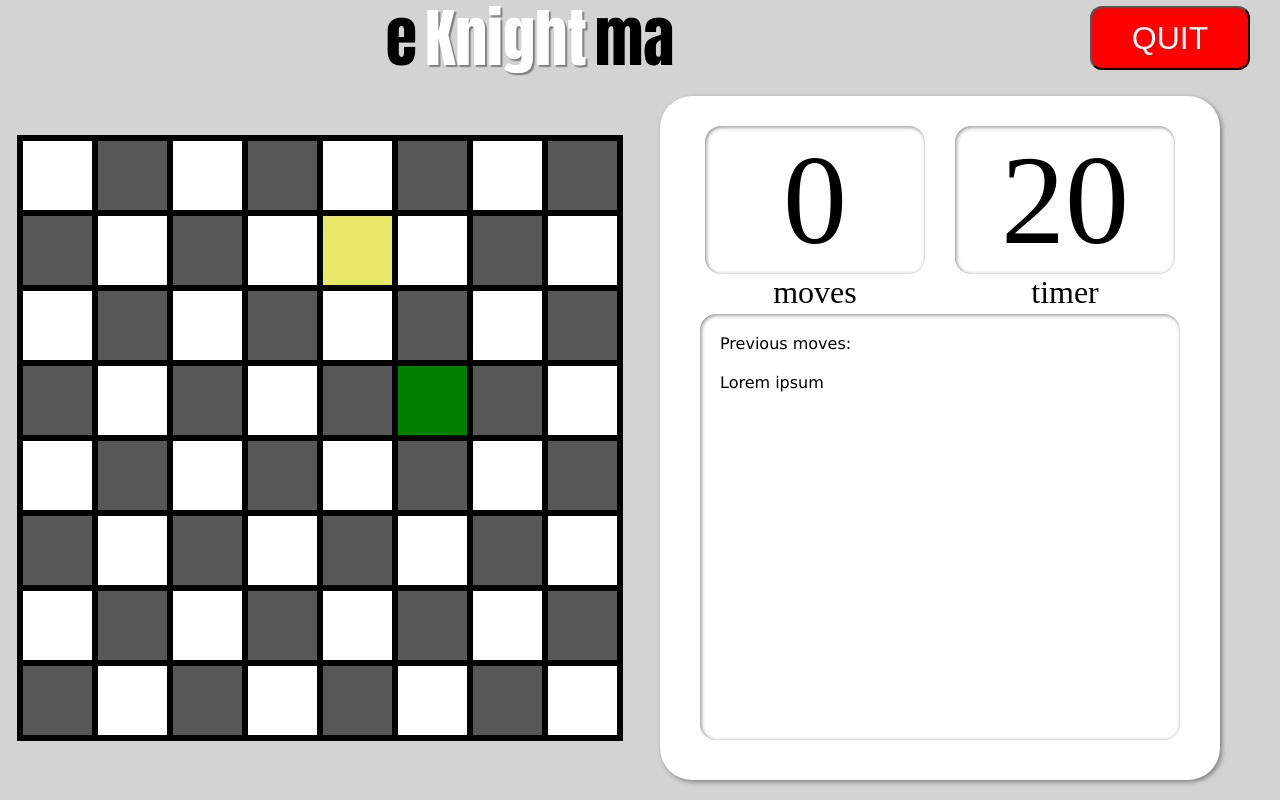
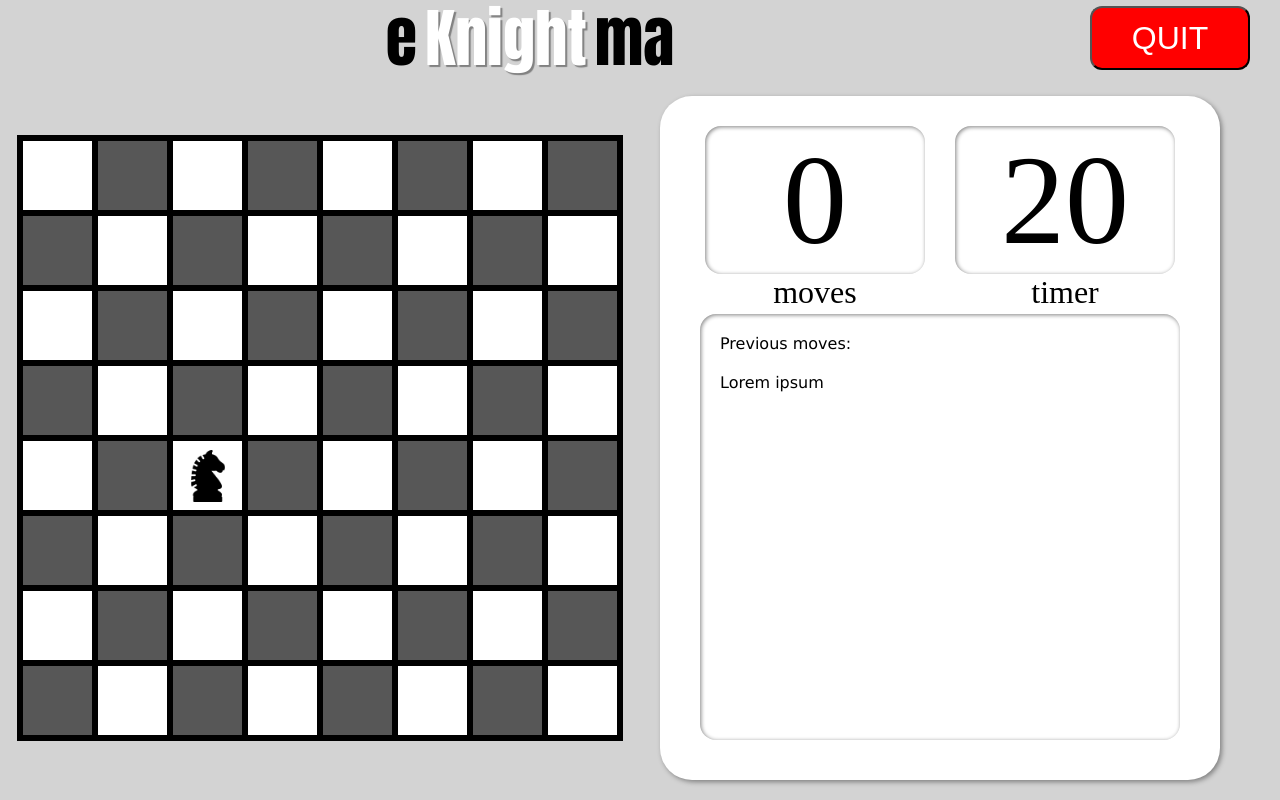
Before and after one commit to Asthere0n/E-knight-ma, a website with bundled scripts: page index.html in a window 1280 px wide. Both pictures are taken after a click on the button "Start". Built offline with nearby package versions, Linux system fonts and the light colour scheme.

Commit message:
Created a getHTML method to obtain the HTML address of a square on the board.

```diff
--- a/app/utils/board.js
+++ b/app/utils/board.js
@@ -29,6 +29,15 @@ export class chessBoard {
     return this.board[Ycoord][Xcoord]
   }
 
+  getHTML(location){
+    const Ycoord = location[1]
+    const Xcoord = location[0]
+
+    const Y = ["A", "B", "C", "D", "E", "F", "G", "H"]
+
+    return document.getElementById(`${Y[Ycoord]}${Xcoord + 1}`)
+  }
+
   // This method will check if a move is possible before attempting it
   isMovePossible(target) {
     let [currentX, currentY] = target
--- a/app/utils/knight.js
+++ b/app/utils/knight.js
@@ -35,11 +35,11 @@ export class Knight {
             // We update the board displayed in the browser
             const newKnight = knight.parentNode.removeChild(knight)
             console.log(`Moving to ${newKnight}`)
-            this.currentBoard.get(newPosition).appendChild(newKnight)
+            this.currentBoard.getHTML(this.position).appendChild(newKnight)
         }
 
         // We update the adyacents
-        this.updateAdyacents(this.currentBoard.get(position))
+        this.updateAdyacents(this.currentBoard.get(this.position))
     }
 
     updateAdyacents(square){
--- a/index.html
+++ b/index.html
@@ -28,7 +28,7 @@
                 <div class="square white" id="B2"></div>
                 <div class="square black" id="B3"></div>
                 <div class="square white" id="B4"></div>
-                <div class="square black possible" id="B5"></div>
+                <div class="square black" id="B5"></div>
                 <div class="square white" id="B6"></div>
                 <div class="square black" id="B7"></div>
                 <div class="square white" id="B8"></div>
@@ -47,7 +47,7 @@
                 <div class="square black" id="D3"></div>
                 <div class="square white" id="D4"></div>
                 <div class="square black" id="D5"></div>
-                <div class="square white target" id="D6"></div>
+                <div class="square white " id="D6"></div>
                 <div class="square black" id="D7"></div>
                 <div class="square white" id="D8"></div>
 
```
